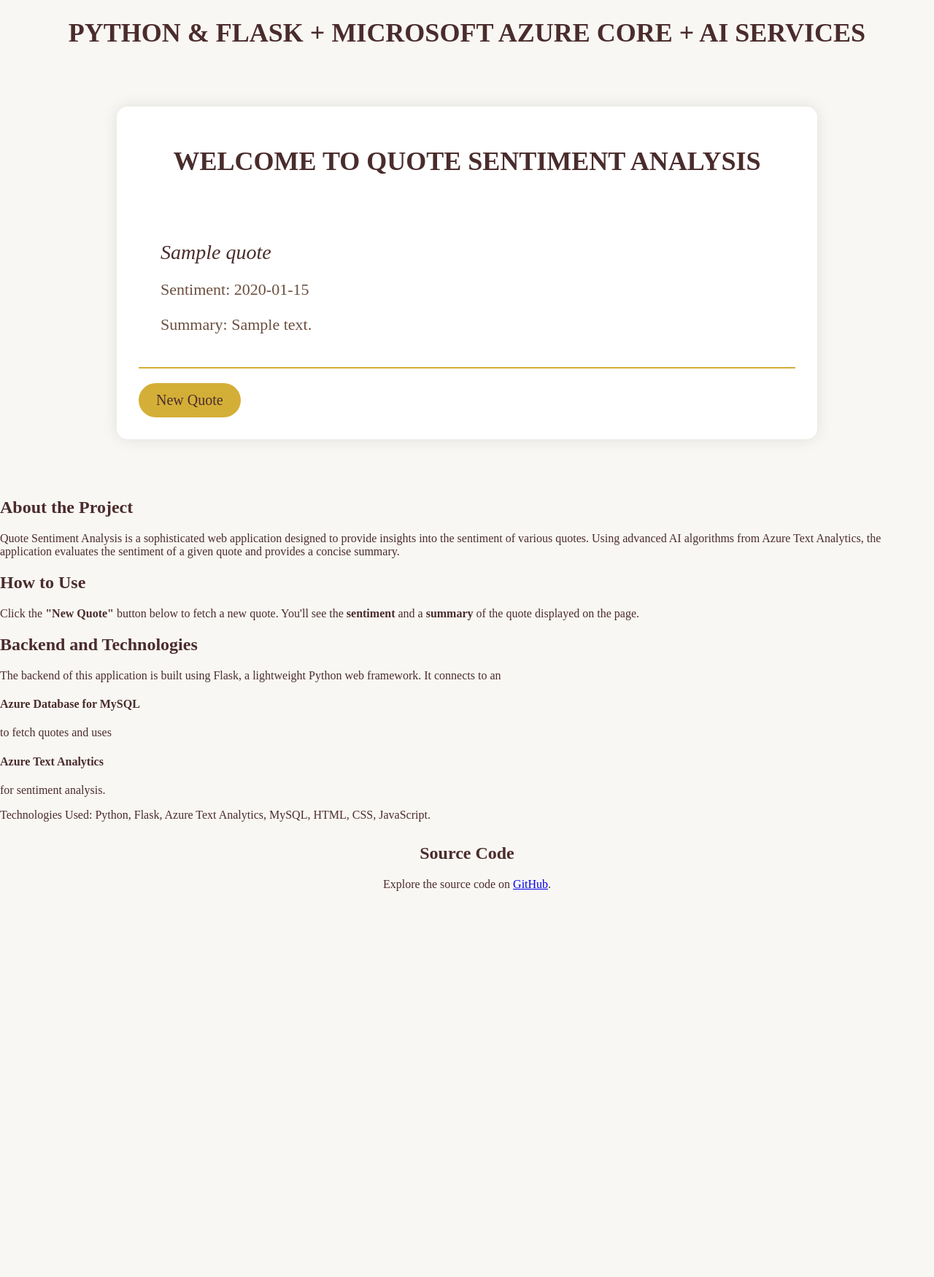
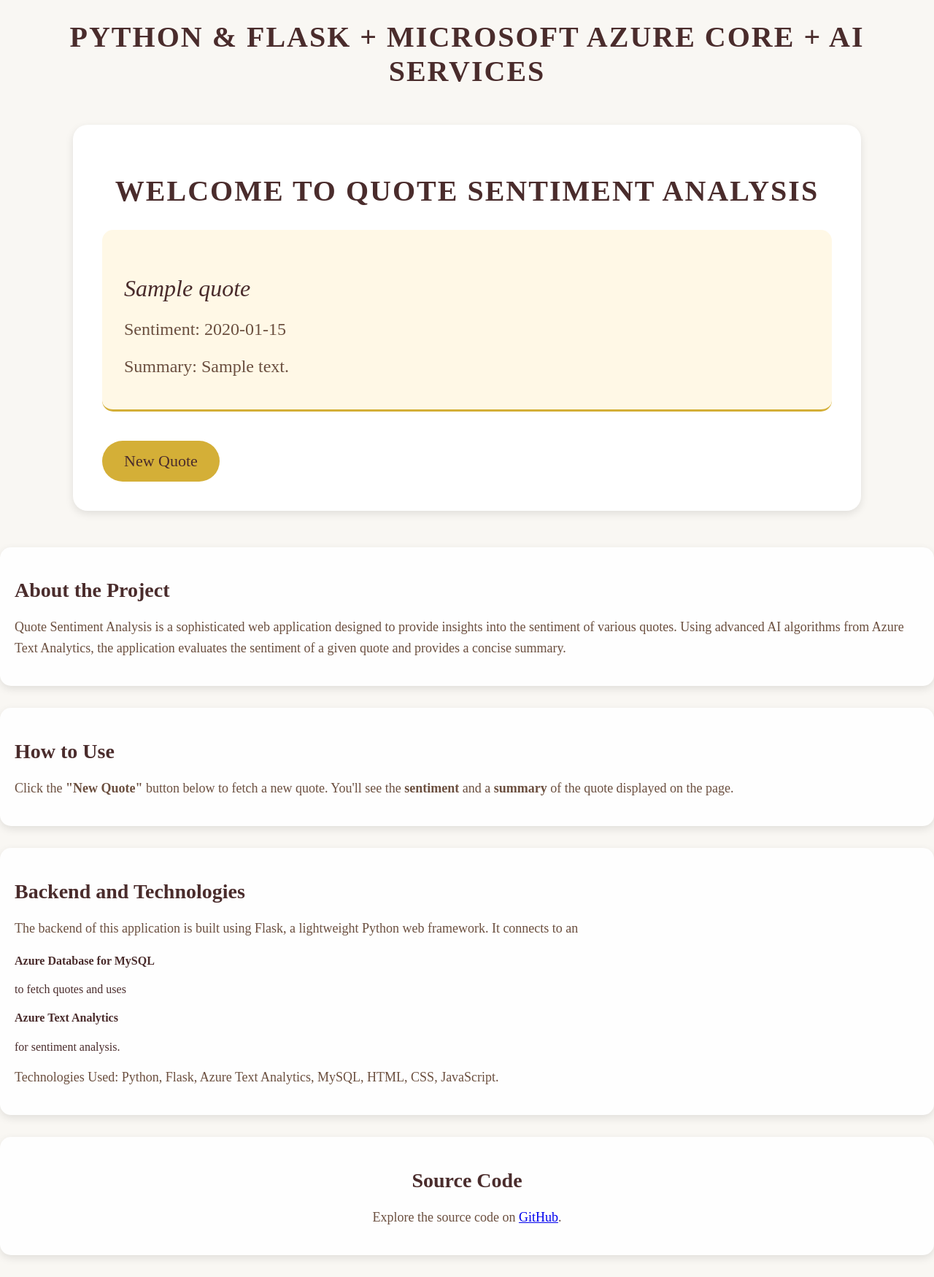
Before and after one commit to piyushbhavsarr/quote_sentiment_analysis, a Flask app: template templates/index.html in a window 1280 px wide. Shown: the whole page at 73% size. Before the commit the page ends 1221 px from the top, so only its background shows below. Run offline with Flask 2, Linux system fonts and the light colour scheme; the template is opened without the code that fills it: most values are stand-ins (such as "Sample title", 1, 10 or a date in 2020).

Commit message:
Update style.css

```diff
--- a/static/css/style.css
+++ b/static/css/style.css
@@ -1,58 +1,85 @@
+/* Global Styles */
 body {
     font-family: 'Times New Roman', Times, serif;
-    background-color: #f9f7f3; /* Soft beige background */
+    background-color: #f9f7f3;
     margin: 0;
     padding: 0;
 }
 
 .container {
-    max-width: 900px;
-    margin: 80px auto;
-    padding: 30px;
-    background-color: #ffffff; /* White background */
-    box-shadow: 0 0 20px rgba(0, 0, 0, 0.1); /* Soft shadow */
-    border-radius: 15px; /* Rounded corners */
+    max-width: 1000px;
+    margin: 50px auto;
+    padding: 40px;
+    background-color: #ffffff;
+    box-shadow: 0 4px 12px rgba(0, 0, 0, 0.1);
+    border-radius: 20px;
 }
 
 h1 {
     text-align: center;
-    color: #4a2c2c; /* Dark brown for a royal touch */
-    font-size: 36px; /* Larger font size for emphasis */
+    color: #4a2c2c;
+    font-size: 40px;
     margin-bottom: 30px;
-    text-transform: uppercase; /* Uppercase text */
+    text-transform: uppercase;
+    letter-spacing: 2px;
 }
 
-.quote-container {
-    padding: 30px;
-    border-bottom: 2px solid #d4af37; /* Gold border for luxury */
+/* Sections */
+section {
+    margin-bottom: 30px;
+    padding: 20px;
+    border-radius: 15px;
+    background-color: #fefefe;
+    box-shadow: 0 4px 12px rgba(0, 0, 0, 0.1);
+}
+
+section h2 {
+    font-size: 28px;
+    color: #4a2c2c;
     margin-bottom: 20px;
 }
 
+section p {
+    font-size: 18px;
+    color: #6b4f3f;
+    line-height: 1.6;
+}
+
+/* Quote Container */
+.quote-container {
+    padding: 30px;
+    border-bottom: 3px solid #d4af37;
+    margin-bottom: 40px;
+    background-color: #fff8e6;
+    border-radius: 15px;
+}
+
 .quote {
-    font-size: 28px; /* Large font size for the quote */
-    color: #4a2c2c; /* Dark brown text color */
+    font-size: 32px;
+    color: #4a2c2c;
     margin-bottom: 20px;
-    font-style: italic; /* Italicize the quote for emphasis */
+    font-style: italic;
 }
 
 .sentiment, .summary {
-    font-size: 22px; /* Slightly larger font size */
-    color: #6b4f3f; /* Brown text color */
+    font-size: 24px;
+    color: #6b4f3f;
     margin-bottom: 15px;
 }
 
+/* Button */
 button {
-    padding: 12px 24px;
-    font-size: 20px; /* Larger font size for the button */
-    background-color: #d4af37; /* Gold background color */
-    color: #ffffff; /* White text color */
+    padding: 15px 30px;
+    font-size: 22px;
+    background-color: #d4af37;
+    color: #ffffff;
     border: none;
-    border-radius: 25px; /* Rounded corners for a luxurious feel */
+    border-radius: 30px;
     cursor: pointer;
-    transition: background-color 0.3s ease; /* Smooth transition */
+    transition: background-color 0.3s ease;
 }
 
 button:hover {
-    background-color: #b58c28; /* Darker gold on hover */
-    box-shadow: 0 0 15px rgba(212, 175, 55, 0.5); /* Soft shadow on hover */
+    background-color: #b58c28;
+    box-shadow: 0 0 20px rgba(212, 175, 55, 0.5);
 }
```
